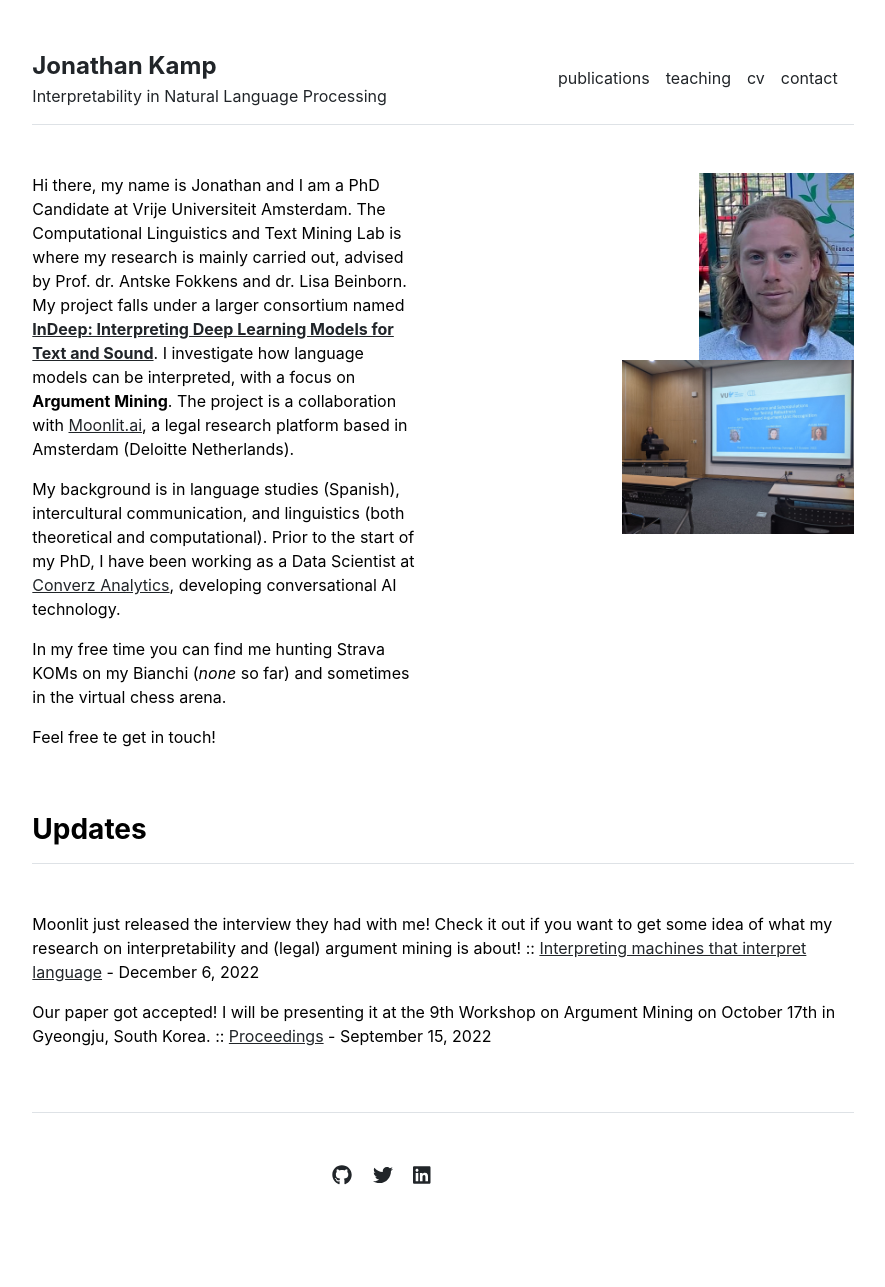
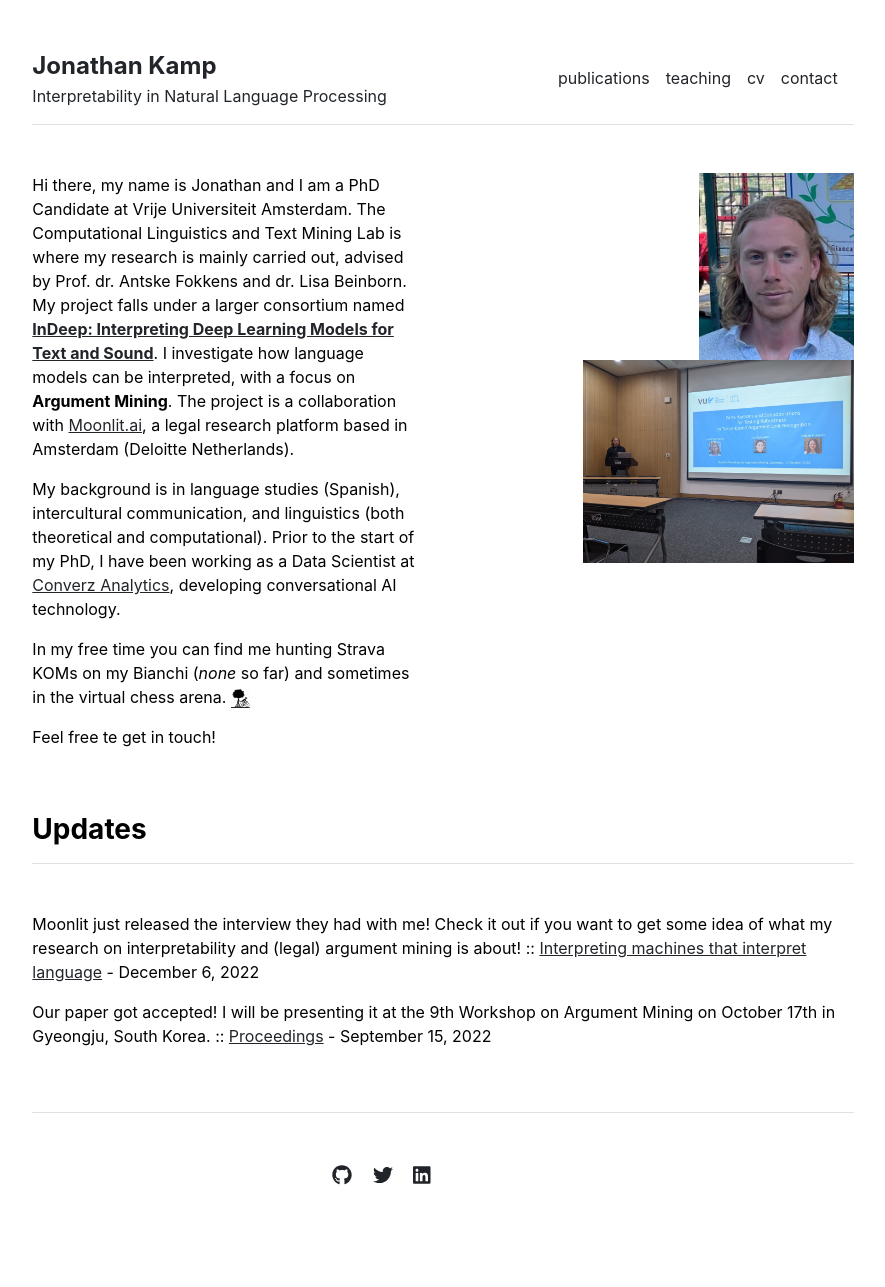
Before and after one commit to jbkamp/jbkamp.github.io, a Jekyll site: the page built from index.md, in a window 1280 px wide. Shown: the whole page, without its empty margins (197-1082 px from the left). Built offline with Jekyll 4.4.1, drawn with Linux system fonts in a browser that asks for light colours.

Commit message:
pictogram

```diff
--- a/_layouts/home.html
+++ b/_layouts/home.html
@@ -11,8 +11,10 @@ layout: default
     <div style="text-align: right;">
 	<img src="{{ site.github.url }}/assets/img/profilepicture.jpeg" alt="Home" width="40%" />
     </div>
+    <div>
+    </div>
     <div style="text-align: right;">
-	<img src="{{ site.github.url }}/assets/img/presenting.jpeg" alt="Home" width="60%" />
+	<img src="{{ site.github.url }}/assets/img/presenting.jpeg" alt="Home" width="70%" />
     </div>
   </div>
 </div>
--- a/index.md
+++ b/index.md
@@ -7,6 +7,6 @@ Hi there, my name is Jonathan and I am a PhD Candidate at Vrije Universiteit Ams
 
 My background is in language studies (Spanish), intercultural communication, and linguistics (both theoretical and computational). Prior to the start of my PhD, I have been working as a Data Scientist at <a href="https://www.converz.co">Converz Analytics</a>, developing conversational AI technology.
 
-In my free time you can find me hunting Strava KOMs on my Bianchi (<i>none</i> so far) and sometimes in the virtual chess arena.
+In my free time you can find me hunting Strava KOMs on my Bianchi (<i>none</i> so far) and sometimes in the virtual chess arena. <img src="{{ site.github.url }}/assets/img/chessbike.png" alt="chessbike" width="5%" />
 
 Feel free te get in touch!
```
Also changed, not shown: assets/img/chessbike.png (added).
